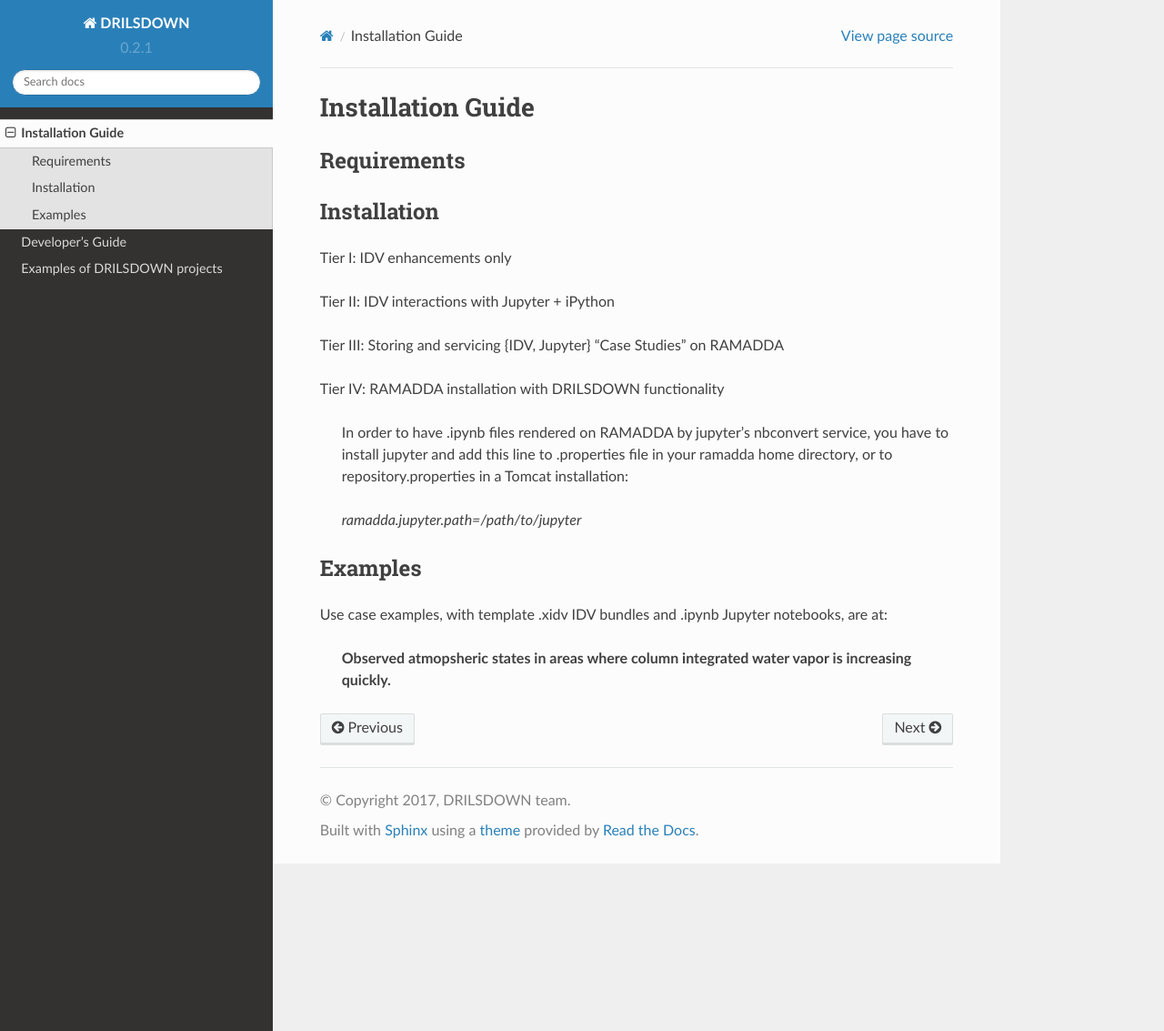
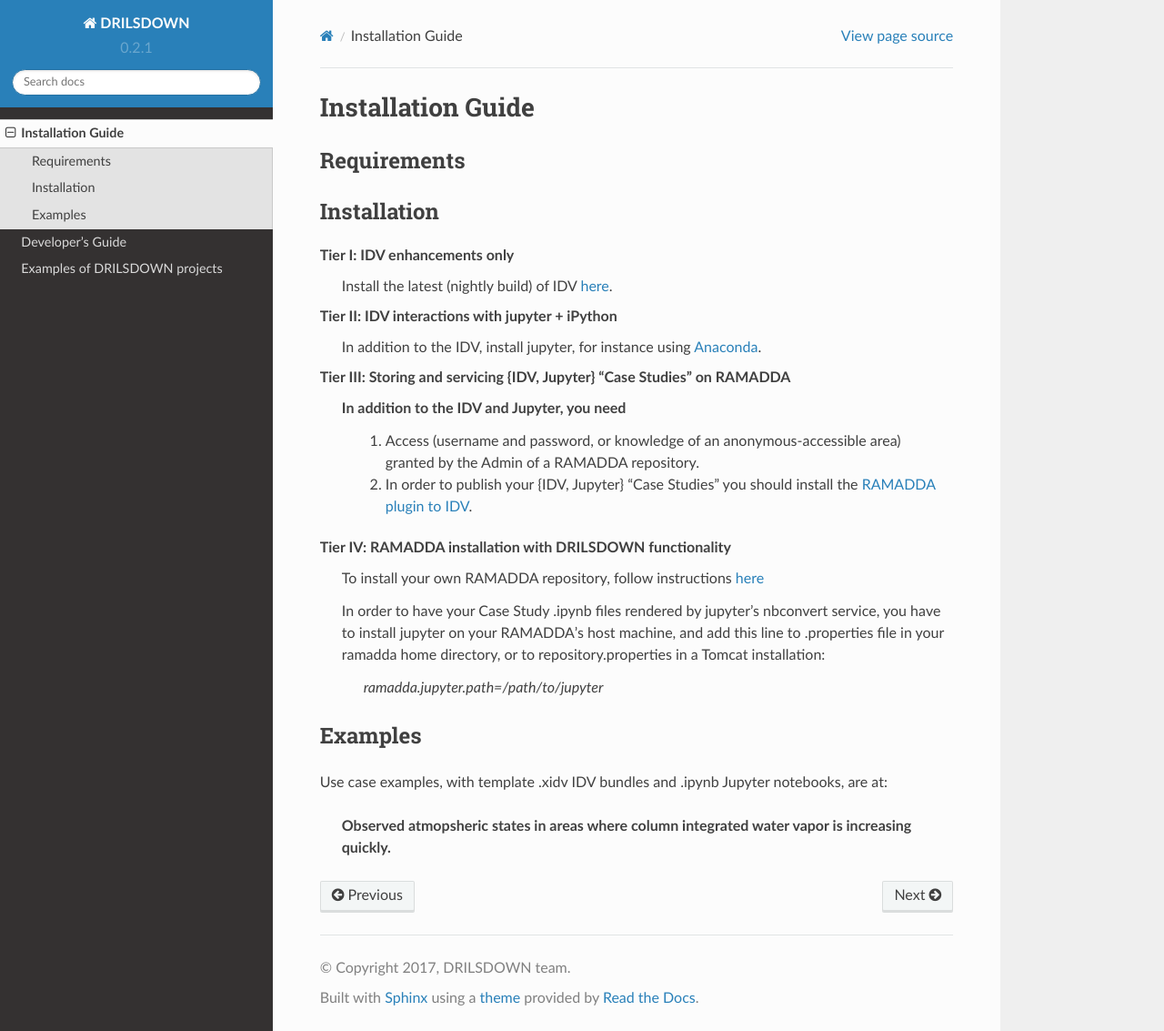
Before and after one commit to Unidata/drilsdown, a Sphinx documentation site: the page built from docs/installguide.rst, in a window 1280 px wide and 1133 px high. Shown: the whole window at 91% size. Built offline with Sphinx 7.4.7 and the Read the Docs theme 2.0.0, drawn with Linux system fonts in a browser that asks for light colours.

Commit message:
Update installguide.rst

```diff
--- a/docs/installguide.rst
+++ b/docs/installguide.rst
@@ -10,16 +10,22 @@
 Installation
 ------------
 Tier I: IDV enhancements only
+  Install the latest (nightly build) of IDV `here <https://www.unidata.ucar.edu/downloads/idv/nightly/index.jsp>`_.
 
-Tier II: IDV interactions with Jupyter + iPython
+Tier II: IDV interactions with jupyter + iPython
+  In addition to the IDV, install jupyter, for instance using `Anaconda <http://jupyter.org/install>`_.
 
 Tier III: Storing and servicing {IDV, Jupyter} "Case Studies" on RAMADDA
+  In addition to the IDV and Jupyter, you need
+    1. Access (username and password, or knowledge of an anonymous-accessible area) granted by the Admin of a RAMADDA repository.
+    2. In order to publish your {IDV, Jupyter} "Case Studies" you should install the `RAMADDA plugin to IDV <https://github.com/Unidata/drilsdown/tree/master/projects/RAMADDAplugin>`_.
 
 Tier IV: RAMADDA installation with DRILSDOWN functionality
+  To install your own RAMADDA repository, follow instructions `here <https://geodesystems.com/?>`_
 
-  In order to have .ipynb files rendered on RAMADDA by jupyter's nbconvert service, you have to install jupyter and add this line to .properties file in your ramadda home directory, or to repository.properties in a Tomcat installation:
+  In order to have your Case Study .ipynb files rendered by jupyter's nbconvert service, you have to install jupyter on your RAMADDA's host machine, and add this line to .properties file in your ramadda home directory, or to repository.properties in a Tomcat installation:
 
-  *ramadda.jupyter.path=/path/to/jupyter*
+    *ramadda.jupyter.path=/path/to/jupyter*
 
 --------
 Examples
```
